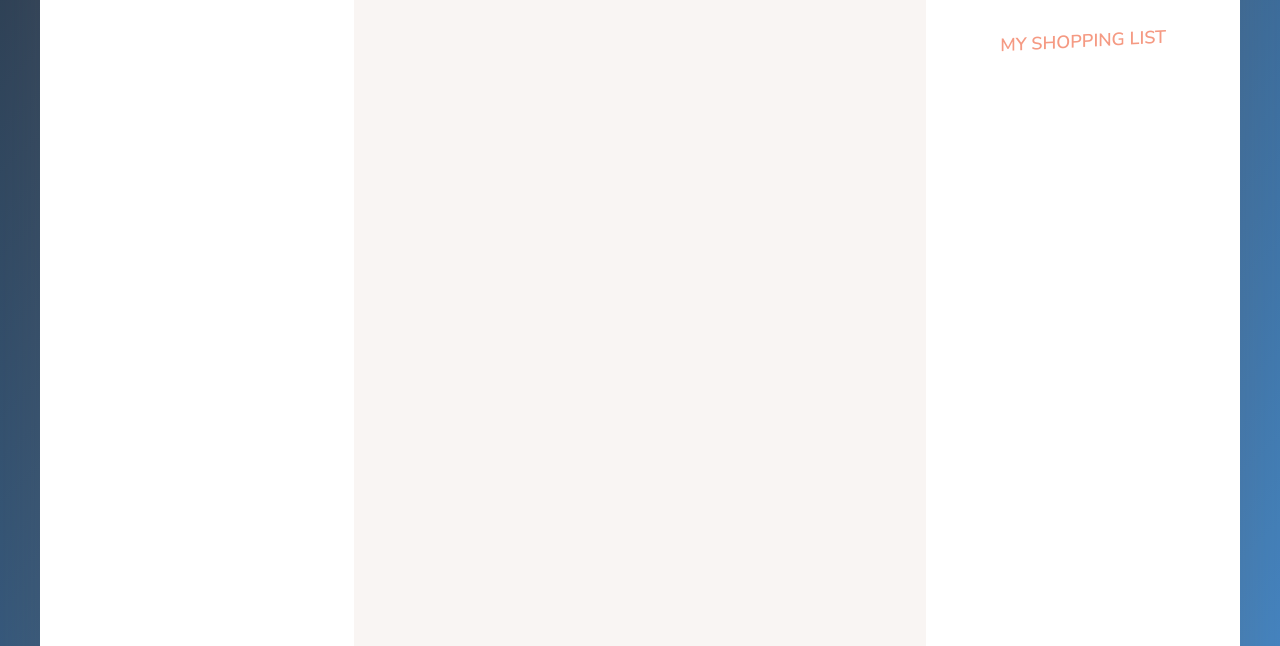
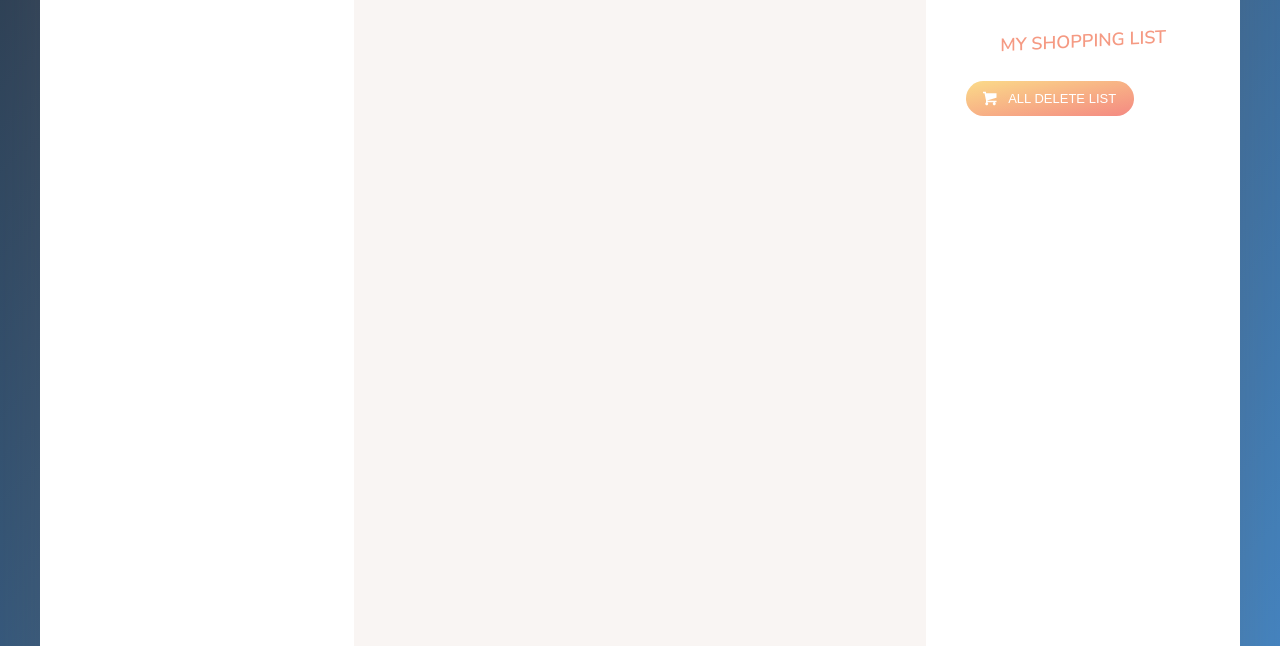
Before and after one commit to haruyasu/improve_javascript, a website built with webpack: page 9-forkify/src/index.html in a window 1280 px wide. Shown: the part 154-800 px from the top of the page. Built offline with nearby package versions, Linux system fonts and the light colour scheme.

Commit message:
keep shoping list

```diff
--- a/9-forkify/src/index.html
+++ b/9-forkify/src/index.html
@@ -344,6 +344,9 @@
 
         <div class="shopping">
             <h2 class="heading-2">My Shopping List</h2>
+            <div class="list__delete">
+
+            </div>
 
             <ul class="shopping__list">
 
--- a/9-forkify/src/js/index.js
+++ b/9-forkify/src/js/index.js
@@ -180,6 +180,8 @@ window.addEventListener('load', () => {
 
     // Render the existing list
     state.list.items.forEach(list => listView.renderItem(list));
+
+    listView.renderDelete();
 });
 
 // Handling recipe button clicks
@@ -208,7 +210,7 @@ elements.likesDelete.addEventListener('click', e => {
         console.log('all delete button');
 
         state.likes.readStorage();
-        console.log(state.likes)
+        console.log(state.likes);
         // for (let v of state.likes.likes) {
         //     console.log(v.id)
         //     state.likes.deleteLike(v.id);
@@ -216,3 +218,13 @@ elements.likesDelete.addEventListener('click', e => {
         // }
     }
 });
+
+elements.listDelete.addEventListener('click', e => {
+    if (e.target.matches('.delete_list__btn--add, .delete_list__btn--add *')) {
+        console.log('all delete list button');
+
+        state.list.readStorage();
+        console.log(state.list);
+        state.list.items.forEach(list => listView.deleteItem(list));
+    }
+});
--- a/9-forkify/src/js/views/base.js
+++ b/9-forkify/src/js/views/base.js
@@ -9,6 +9,7 @@ export const elements = {
     likesMenu: document.querySelector('.likes__field'),
     likesList: document.querySelector('.likes__list'),
     likesDelete: document.querySelector('.likes__delete'),
+    listDelete: document.querySelector('.list__delete'),
 };
 
 export const elementStrings = {
--- a/9-forkify/src/js/views/listView.js
+++ b/9-forkify/src/js/views/listView.js
@@ -18,6 +18,18 @@ export const renderItem = item => {
     elements.shopping.insertAdjacentHTML('beforeend', markup);
 };
 
+export const renderDelete = item => {
+    const markup = `
+    <button class="btn-small delete_list__btn delete_list__btn--add">
+        <svg class="search__icon">
+            <use href="img/icons.svg#icon-shopping-cart"></use>
+        </svg>
+        <span>ALL DELETE LIST</span>
+    </button>
+    `;
+    elements.listDelete.insertAdjacentHTML('beforeend', markup);
+};
+
 export const deleteItem = id => {
     const item = document.querySelector(`[data-itemid="${id}"]`);
     if (item) item.parentElement.removeChild(item);
```
